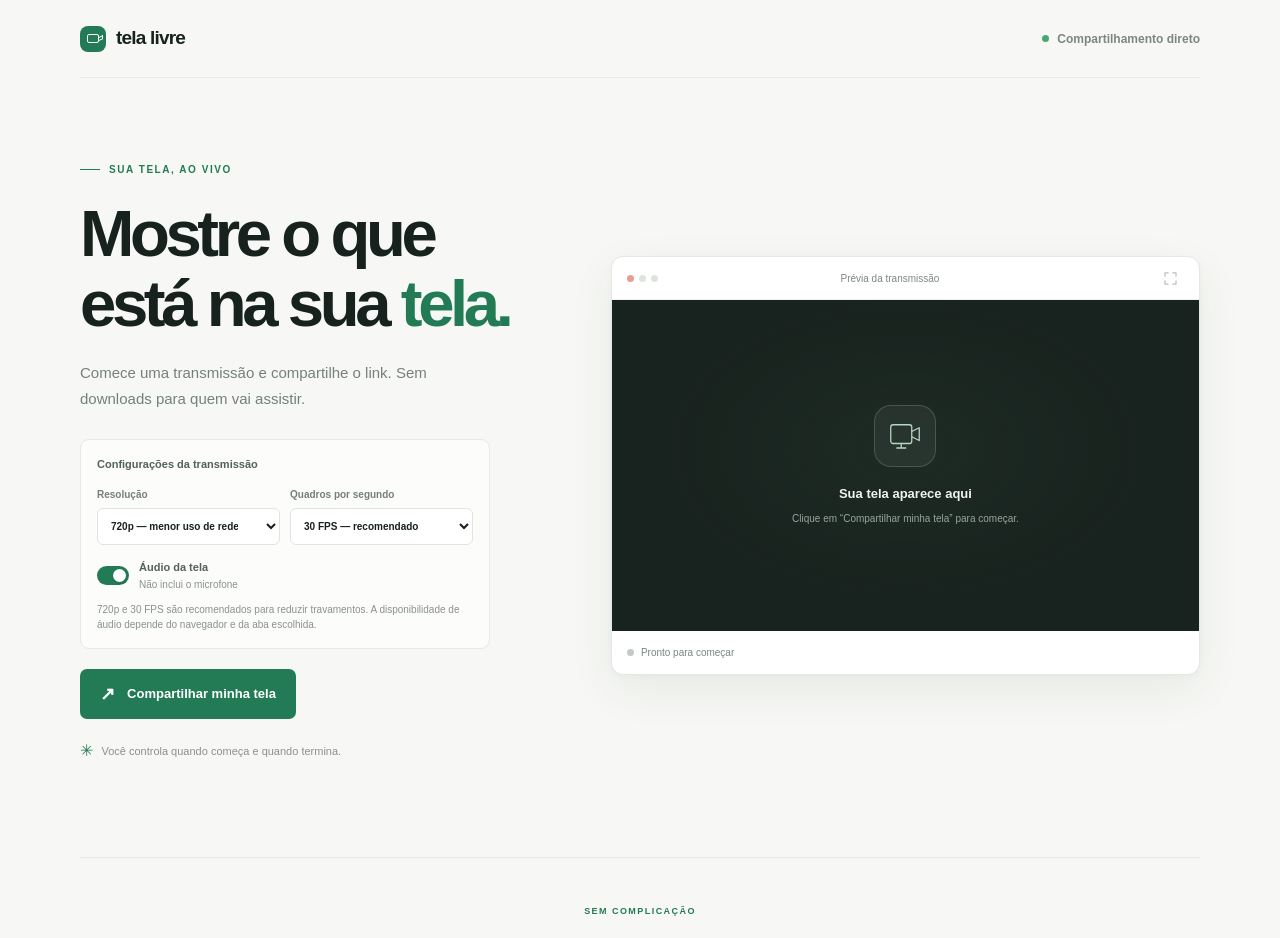
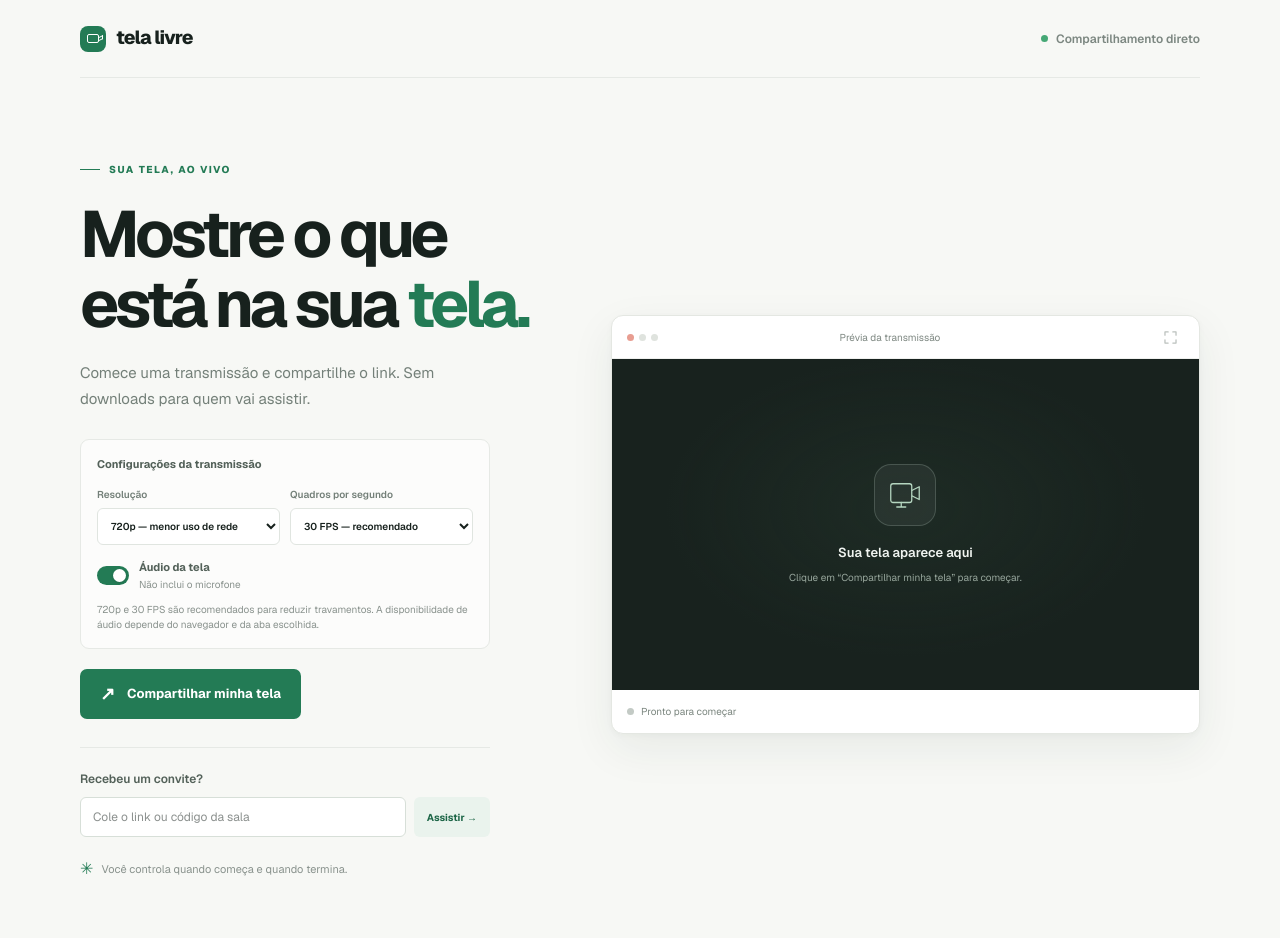
Before and after one commit to felipe-santos-swengineer/tela-livre, a Next.js app: page / in a window 1280 px wide. Shown: the top 938 px of the page. Built offline with nearby package versions, Linux system fonts and the light colour scheme.

Commit message:
Improve invitation flow and screen sharing feedback

```diff
--- a/src/app/globals.css
+++ b/src/app/globals.css
@@ -23,7 +23,7 @@ body {
   margin: 0;
   background: var(--paper);
   color: var(--ink);
-  font-family: Arial, Helvetica, sans-serif;
+  font-family: var(--font-geist-sans), Arial, Helvetica, sans-serif;
 }
 
 button,
@@ -351,6 +351,58 @@ h1 span {
   margin-top: 20px;
   color: #89928d;
   font-size: 11px;
+}
+
+.join-room {
+  max-width: 410px;
+  margin-top: 28px;
+  padding-top: 22px;
+  border-top: 1px solid var(--line);
+  text-align: left;
+}
+
+.join-room label {
+  display: block;
+  margin-bottom: 9px;
+  color: #536159;
+  font-size: 12px;
+  font-weight: 600;
+}
+
+.join-room-fields {
+  display: flex;
+  gap: 8px;
+}
+
+.join-room input {
+  min-width: 0;
+  width: 100%;
+  min-height: 40px;
+  padding: 10px 12px;
+  border: 1px solid #d7dfd8;
+  border-radius: 6px;
+  background: #fff;
+  color: var(--ink);
+  font: inherit;
+  font-size: 12px;
+}
+
+.join-room input:focus-visible {
+  outline: 2px solid #95c4a9;
+  outline-offset: 2px;
+}
+
+.join-room .copy-button { height: auto; }
+
+@media (max-width: 800px) {
+  .join-room { margin-inline: auto; }
+}
+
+@media (prefers-reduced-motion: reduce) {
+  *, *::before, *::after {
+    transition: none !important;
+    animation: none !important;
+  }
 }
 
 .trust-note span {
--- a/src/app/stream-app.tsx
+++ b/src/app/stream-app.tsx
@@ -102,6 +102,9 @@ export default function StreamApp() {
   const [frameRate, setFrameRate] = useState<FrameRate>(30);
   const [includeAudio, setIncludeAudio] = useState(true);
   const [error, setError] = useState("");
+  const [roomInput, setRoomInput] = useState("");
+  const [isStarting, setIsStarting] = useState(false);
+  const startingRef = useRef(false);
   const [viewerCount, setViewerCount] = useState(0);
   const [copied, setCopied] = useState(false);
   const [hasJoinedRoom, setHasJoinedRoom] = useState(false);
@@ -223,6 +226,9 @@ export default function StreamApp() {
   }, []);
 
   const startHosting = async () => {
+    if (startingRef.current || participantIdRef.current) return;
+    startingRef.current = true;
+    setIsStarting(true);
     setError("");
     setStatus("Solicitando compartilhamento de tela…");
     let capturedStream: MediaStream | null = null;
@@ -230,6 +236,9 @@ export default function StreamApp() {
     const captureHeight = resolution === "720p" ? 720 : 1080;
 
     try {
+      if (!window.isSecureContext || !navigator.mediaDevices?.getDisplayMedia) {
+        throw new Error("O compartilhamento de tela precisa de HTTPS ou localhost e de um navegador compatível no computador.");
+      }
       const supabase = getSupabase();
       const stream = await navigator.mediaDevices.getDisplayMedia({
         video: {
@@ -310,7 +319,9 @@ export default function StreamApp() {
                 type: "candidate",
                 candidate: event.candidate.toJSON(),
               },
-            }).catch(setError);
+            }).catch((signalError: unknown) => {
+              setError(signalError instanceof Error ? signalError.message : "Falha ao enviar dados de conexão.");
+            });
           }
         };
         peer.onconnectionstatechange = () => {
@@ -425,17 +436,44 @@ export default function StreamApp() {
       peersRef.current.clear();
       participantIdRef.current = "";
       modeRef.current = "home";
-      window.history.replaceState(null, "", "/");
+      window.history.replaceState(null, "", `${basePath}/`);
       setRoomId("");
       setLocalStream(null);
       setMode("home");
       setStatus("Pronto para começar");
       setError(
-        startError instanceof Error
+        startError instanceof DOMException && startError.name === "NotAllowedError"
+          ? "Compartilhamento cancelado ou sem permissão. Clique em compartilhar para tentar novamente."
+          : startError instanceof DOMException && startError.name === "NotReadableError"
+            ? "Não foi possível capturar a tela. Verifique as permissões de gravação de tela do sistema."
+          : startError instanceof Error
           ? startError.message
           : "Não foi possível iniciar o compartilhamento de tela.",
       );
+    } finally {
+      startingRef.current = false;
+      setIsStarting(false);
     }
+  };
+
+  const openRoom = () => {
+    const input = roomInput.trim();
+    let id = input;
+    try {
+      id = new URL(input).searchParams.get("room") ?? "";
+    } catch {
+      // A room identifier can also be pasted without the full URL.
+    }
+    if (!/^[0-9a-f]{8}-[0-9a-f]{4}-4[0-9a-f]{3}-[89ab][0-9a-f]{3}-[0-9a-f]{12}$/i.test(id)) {
+      setError("Cole um link de transmissão válido ou o código da sala.");
+      return;
+    }
+    setError("");
+    setRoomId(id);
+    setMode("watch");
+    modeRef.current = "watch";
+    setStatus("Transmissão pronta para assistir");
+    window.history.replaceState(null, "", `${basePath}/?room=${encodeURIComponent(id)}`);
   };
 
   const joinStream = async () => {
@@ -476,7 +514,9 @@ export default function StreamApp() {
               type: "candidate",
               candidate: event.candidate.toJSON(),
             },
-          }).catch(setError);
+          }).catch((signalError: unknown) => {
+            setError(signalError instanceof Error ? signalError.message : "Falha ao enviar dados de conexão.");
+          });
         }
       };
       peer.onconnectionstatechange = () => {
@@ -729,13 +769,26 @@ export default function StreamApp() {
             <button
               className="primary-button"
               onClick={startHosting}
-              disabled={status === "Solicitando compartilhamento de tela…"}
+              disabled={isStarting}
+              aria-busy={isStarting}
             >
               <span className="button-icon" aria-hidden="true">
                 ↗
               </span>
-              Compartilhar minha tela
+              {isStarting ? "Escolha a tela para compartilhar…" : "Compartilhar minha tela"}
             </button>
+          )}
+          {!isHost && !isWatching && (
+            <form className="join-room" onSubmit={(event) => { event.preventDefault(); openRoom(); }}>
+              <label htmlFor="room-link">Recebeu um convite?</label>
+              <div className="join-room-fields">
+                <input id="room-link" type="text" value={roomInput}
+                  onChange={(event) => setRoomInput(event.target.value)}
+                  placeholder="Cole o link ou código da sala" required disabled={isStarting}
+                  autoComplete="off" spellCheck={false} />
+                <button className="copy-button" type="submit" disabled={isStarting}>Assistir →</button>
+              </div>
+            </form>
           )}
           {isHost && (
             <button
@@ -753,7 +806,7 @@ export default function StreamApp() {
               className="primary-button"
               onClick={joinStream}
               disabled={
-                status === "Conectando à transmissão…" ||
+                hasJoinedRoom || status === "Conectando à transmissão…" ||
                 status === "Entrando na sala…"
               }
             >
@@ -890,7 +943,7 @@ export default function StreamApp() {
             )}
           </div>
           <div className="screen-footer">
-            <span className="status-label">
+            <span className="status-label" role="status" aria-live="polite">
               <span className={isHost || remoteStream ? "status-pulse" : "status-idle"} />
               {status}
             </span>
```
